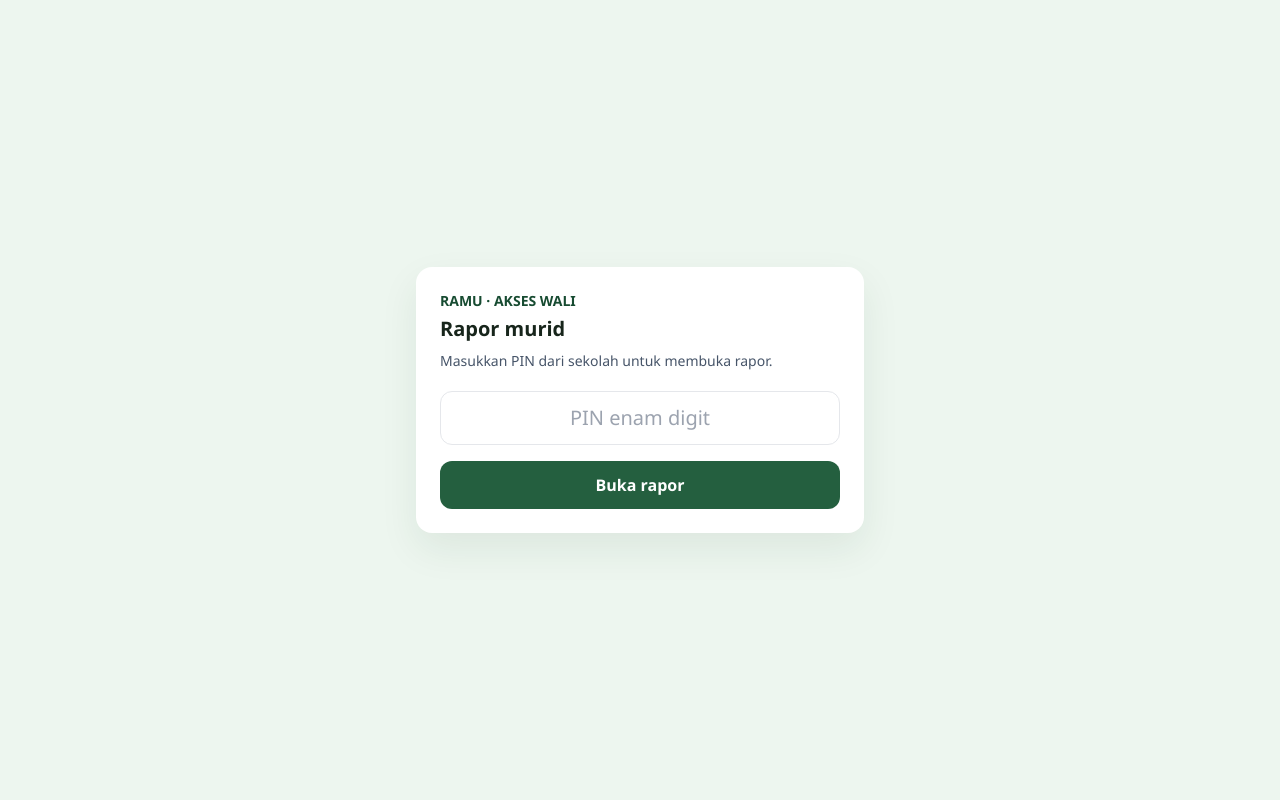
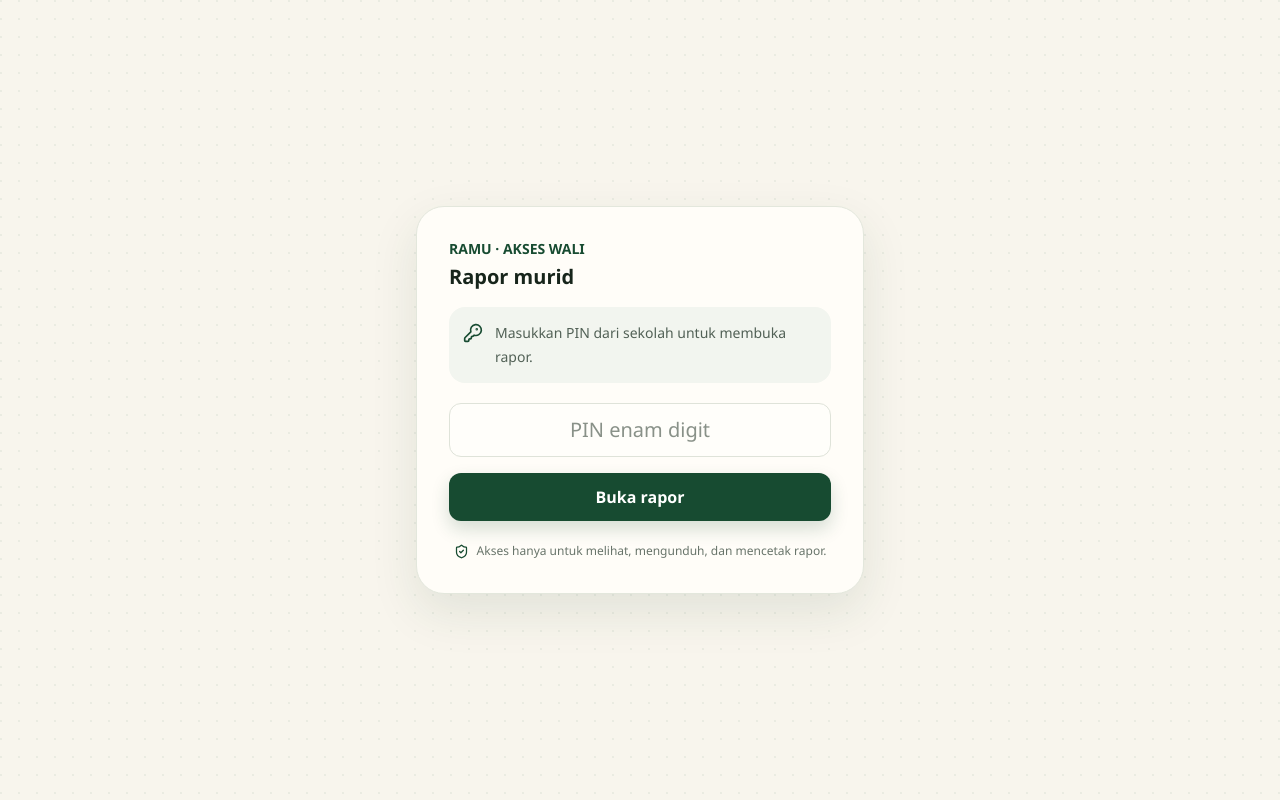
Before and after one commit to SinchanGM24/Ramu, a Next.js app in the folder frontend/: page /r/demo-parent in a window 1280 px wide. Built offline with nearby package versions, Linux system fonts and the light colour scheme; no server answers.

Commit message:
feat(ui): refine parent report access and reader

```diff
--- a/frontend/src/features/reports/parent/components/parent-access-form.tsx
+++ b/frontend/src/features/reports/parent/components/parent-access-form.tsx
@@ -1,4 +1,5 @@
 import type { FormEvent } from "react";
+import { KeyRound, ShieldCheck } from "lucide-react";
 
 type ParentAccessFormProps = {
 	demo: boolean;
@@ -18,13 +19,17 @@ export function ParentAccessForm({
 	onSubmit,
 }: ParentAccessFormProps) {
 	return (
-		<main className="grid min-h-screen place-items-center bg-brand-50 p-5">
-			<form onSubmit={onSubmit} className="w-full max-w-md rounded-2xl bg-white p-6 shadow-soft">
+		<main className="ramu-surface-pattern grid min-h-screen place-items-center bg-[#f8f5ed] p-5 sm:p-8">
+			<form
+				onSubmit={onSubmit}
+				className="w-full max-w-md overflow-hidden rounded-[1.75rem] border border-[#e3e7dc] bg-[#fffdf8] p-6 shadow-panel sm:p-8"
+			>
 				<p className="text-sm font-bold text-brand-700">RAMU · AKSES WALI</p>
 				<h1 className="mt-1 text-xl font-bold">Rapor murid</h1>
-				<p className="mt-2 text-sm text-slate-600">
-					Masukkan PIN dari sekolah untuk membuka rapor.
-				</p>
+				<div className="mt-4 flex items-start gap-3 rounded-2xl bg-[#f2f5ef] p-3.5 text-sm leading-6 text-[#526156]">
+					<KeyRound className="mt-0.5 size-5 shrink-0 text-brand-700" aria-hidden="true" />
+					<span>Masukkan PIN dari sekolah untuk membuka rapor.</span>
+				</div>
 				{demo ? (
 					<p className="mt-3 rounded-xl bg-brand-50 p-2 text-xs">
 						Demo: PIN <b>123456</b>
@@ -35,16 +40,20 @@ export function ParentAccessForm({
 					value={pin}
 					onChange={(event) => onPinChange(event.target.value.replace(/\D/g, "").slice(0, 6))}
 					inputMode="numeric"
-					className="mt-5 w-full rounded-xl border p-3 text-center text-xl"
+					className="mt-5 w-full rounded-xl border border-[#dfe3d9] bg-[#fffefa] p-3 text-center text-xl tracking-[0.3em] text-[#17251b] outline-none transition placeholder:tracking-normal placeholder:text-[#899188] focus:border-brand-500 focus:ring-2 focus:ring-brand-100"
 					placeholder="PIN enam digit"
 				/>
 				{error ? <p className="mt-3 text-sm text-red-700">{error}</p> : null}
 				<button
 					disabled={loading}
-					className="mt-4 w-full rounded-xl bg-brand-600 py-3 font-semibold text-white"
+					className="mt-4 flex w-full items-center justify-center gap-2 rounded-xl bg-brand-700 py-3 font-semibold text-white shadow-[0_8px_18px_rgba(23,75,49,0.18)] transition hover:bg-brand-800 disabled:cursor-not-allowed disabled:opacity-50"
 				>
 					{loading ? "Memeriksa…" : "Buka rapor"}
 				</button>
+				<p className="mt-5 flex items-center justify-center gap-2 text-center text-xs leading-5 text-[#68746a]">
+					<ShieldCheck size={15} className="shrink-0 text-brand-700" />
+					Akses hanya untuk melihat, mengunduh, dan mencetak rapor.
+				</p>
 			</form>
 		</main>
 	);
--- a/frontend/src/features/reports/parent/components/parent-report-content.tsx
+++ b/frontend/src/features/reports/parent/components/parent-report-content.tsx
@@ -10,33 +10,38 @@ export function ParentReportContent({ error, report, onDownload }: ParentReportC
 	const areas = useMemo(() => groupAreas(report.assessments ?? []), [report.assessments]);
 	const narratives = new Map((report.narratives ?? []).map((item) => [item.name, item.content]));
 	return (
-		<main className="min-h-screen bg-brand-50">
+		<main className="min-h-screen bg-[#f8f5ed]">
 			<ParentReportToolbar studentName={report.student?.name} onDownload={onDownload} />
 			<article className="mx-auto max-w-5xl space-y-5 p-4 sm:p-6">
-				<section className="rounded-2xl bg-[#2c704d] p-6 text-white">
+				<section className="rounded-[1.75rem] bg-[#2c704d] p-6 text-white shadow-[0_16px_32px_rgba(31,93,62,0.2)] sm:p-8">
 					<p>Laporan Perkembangan Anak Didik</p>
-					<h1 className="mt-2 text-2xl font-bold">{report.student?.name}</h1>
+					<h1 className="mt-2 text-2xl font-bold tracking-[-0.035em] sm:text-3xl">
+						{report.student?.name}
+					</h1>
 					<p className="mt-2 text-sm">
 						{report.student?.class_name} · {report.semester?.name} ·{" "}
 						{report.semester?.academic_year_name}
 					</p>
 				</section>
-				<section className="rounded-2xl bg-white p-5 shadow-soft">
-					<h2 className="font-bold">Keterangan skala penilaian</h2>
+				<section className="rounded-2xl border border-[#e5e7dc] bg-[#fffdf8] p-5 shadow-soft">
+					<h2 className="font-bold text-[#17251b]">Keterangan skala penilaian</h2>
 					<ReportScaleLegend />
 				</section>
 				{error ? <p className="rounded-xl bg-red-50 p-3 text-sm text-red-700">{error}</p> : null}
 				{areas.map(([name, items], index) => (
-					<section key={name} className="rounded-2xl bg-white p-5 shadow-soft">
-						<h2 className="font-bold uppercase">
+					<section
+						key={name}
+						className="rounded-2xl border border-[#e5e7dc] bg-[#fffdf8] p-5 shadow-soft"
+					>
+						<h2 className="font-bold uppercase text-[#17251b]">
 							{["I", "II", "III", "IV", "V", "VI"][index]}. {name}
 						</h2>
 						<div className="mt-4">
 							<FormalAssessmentTable items={items} />
 						</div>
-						<div className="mt-4 rounded-xl bg-slate-50 p-4">
-							<b className="text-sm">Narasi perkembangan</b>
-							<p className="mt-2 whitespace-pre-wrap text-sm leading-6">
+						<div className="mt-4 rounded-xl bg-[#f4f6f0] p-4">
+							<b className="text-sm text-[#35443a]">Narasi perkembangan</b>
+							<p className="mt-2 whitespace-pre-wrap text-sm leading-6 text-[#35443a]">
 								{narratives.get(name) || "-"}
 							</p>
 						</div>
@@ -81,10 +86,10 @@ function groupAreas(items: ParentReportItem[]) {
 
 function SummaryBox({ title, rows }: { title: string; rows: string[][] }) {
 	return (
-		<section className="rounded-2xl bg-white p-5 shadow-soft">
-			<h2 className="font-bold">{title}</h2>
+		<section className="rounded-2xl border border-[#e5e7dc] bg-[#fffdf8] p-5 shadow-soft">
+			<h2 className="font-bold text-[#17251b]">{title}</h2>
 			{rows.map(([label, value]) => (
-				<p key={label} className="mt-2 flex justify-between text-sm">
+				<p key={label} className="mt-2 flex justify-between text-sm text-[#526156]">
 					<span>{label}</span>
 					<b>{value}</b>
 				</p>
--- a/frontend/src/features/reports/parent/components/parent-report-toolbar.tsx
+++ b/frontend/src/features/reports/parent/components/parent-report-toolbar.tsx
@@ -7,23 +7,23 @@ type ParentReportToolbarProps = {
 
 export function ParentReportToolbar({ studentName, onDownload }: ParentReportToolbarProps) {
 	return (
-		<header className="sticky top-0 z-10 flex items-center justify-between border-b bg-white px-4 py-3 print:hidden">
+		<header className="sticky top-0 z-10 flex items-center justify-between border-b border-[#dfe4da] bg-[#fffdf8]/95 px-4 py-3 shadow-[0_4px_16px_rgba(33,63,42,0.06)] backdrop-blur print:hidden sm:px-6">
 			<div>
 				<p className="text-xs font-bold text-brand-700">RAMU · RAPOR WALI</p>
-				<b>{studentName || "Anak didik"}</b>
+				<b className="text-[#17251b]">{studentName || "Anak didik"}</b>
 			</div>
 			<div className="flex gap-2">
 				<button
 					onClick={onDownload}
 					aria-label="Unduh PDF"
-					className="rounded-lg p-2 text-brand-700"
+					className="rounded-xl p-2 text-brand-700 transition hover:bg-brand-50"
 				>
 					<Download size={19} />
 				</button>
 				<button
 					onClick={() => window.print()}
 					aria-label="Cetak rapor"
-					className="rounded-lg p-2 text-brand-700"
+					className="rounded-xl p-2 text-brand-700 transition hover:bg-brand-50"
 				>
 					<Printer size={19} />
 				</button>
--- a/frontend/src/features/reports/published-report-page.tsx
+++ b/frontend/src/features/reports/published-report-page.tsx
@@ -40,12 +40,12 @@ export function PublishedReportPage({ id }: { id: string }) {
 		queryKey: ["published-report", id],
 		queryFn: () => api<PublishedVersion | null>(`/reports/${id}/published-version`),
 	});
-	if (query.isLoading) return <Card>Memuat rapor terbit…</Card>;
+	if (query.isLoading) return <Card className="text-sm text-[#68746a]">Memuat rapor terbit…</Card>;
 	if (!query.data)
 		return (
-			<Card>
-				<h1 className="font-bold">Rapor terbit tidak ditemukan</h1>
-				<p className="mt-2 text-sm text-slate-500">
+			<Card className="max-w-xl border-dashed">
+				<h1 className="font-bold text-[#17251b]">Rapor terbit tidak ditemukan</h1>
+				<p className="mt-2 text-sm leading-6 text-[#637065]">
 					Rapor ini belum pernah diterbitkan atau Anda tidak memiliki akses.
 				</p>
 			</Card>
--- a/frontend/src/features/reports/report-preview-page.tsx
+++ b/frontend/src/features/reports/report-preview-page.tsx
@@ -31,7 +31,7 @@ export function ReportPreviewPage({ id }: { id: string }) {
 		enabled: !published.data,
 	});
 	if (published.data) return <PublishedReportPage id={id} />;
-	if (!query.data) return <Card>Memuat pratinjau rapor…</Card>;
+	if (!query.data) return <Card className="text-sm text-[#68746a]">Memuat pratinjau rapor…</Card>;
 	const data = query.data;
 	return (
 		<>
```
